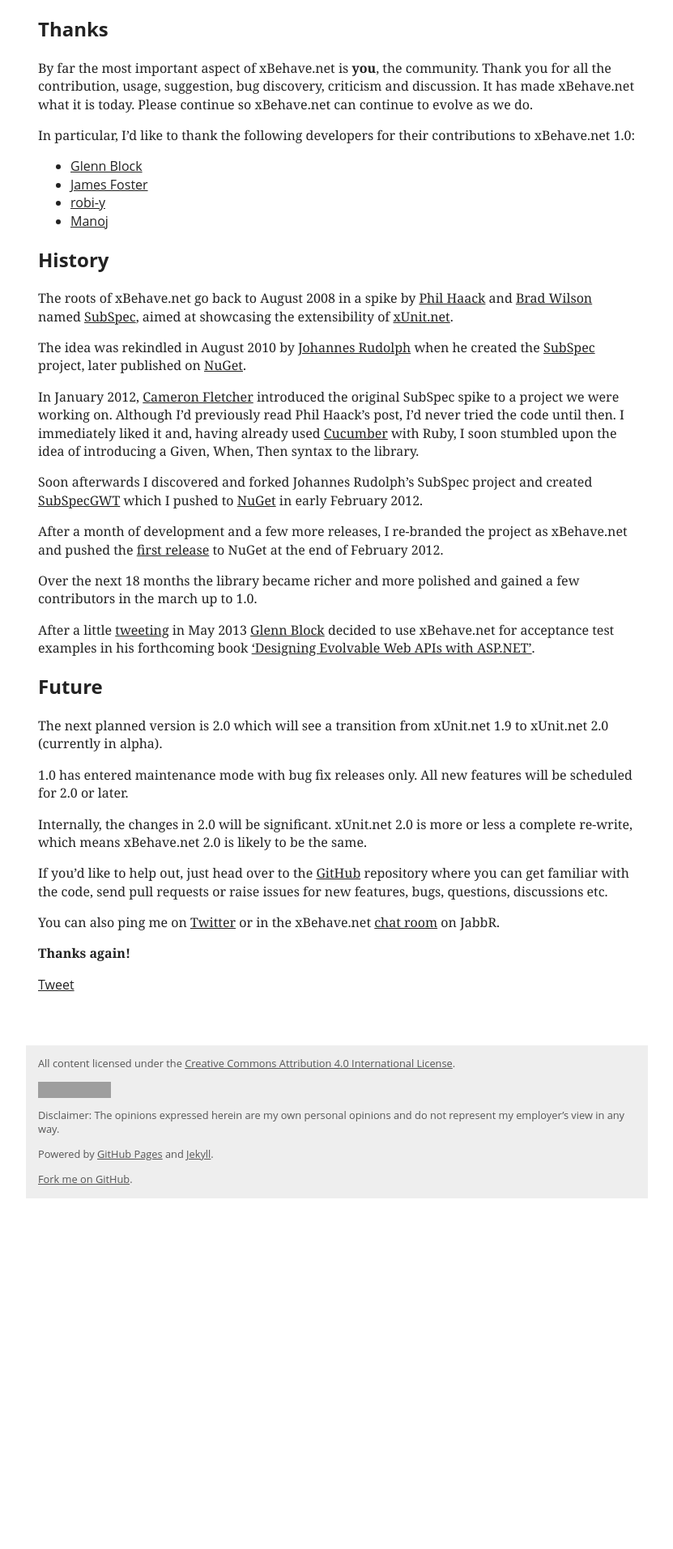
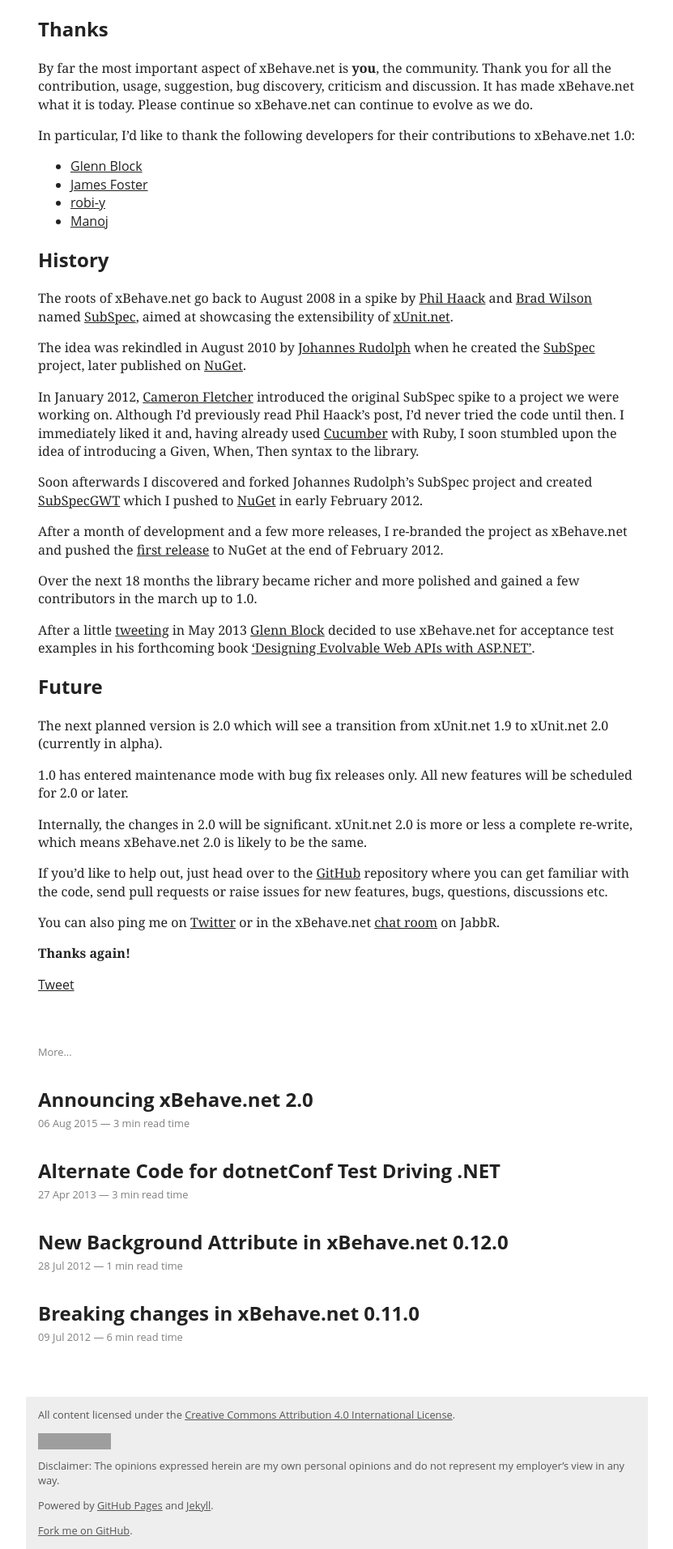
Before and after one commit to adamralph/adamralph.github.com, a Jekyll site: the page built from _posts/2013-10-09-announcing-xbehave-net-1-0.md, in a window 1280 px wide. Shown: the part 803-2716 px from the top of the page at 81% size, without its empty margins (224-1055 px from the left). Built offline with Jekyll 4.4.1, drawn with Linux system fonts in a browser that asks for light colours; comment, search, counter and statistics services are not loaded; before the commit the page ends 2283 px from its top, so only the background shows below that; grey boxes are pictures that could not be loaded.

Commit message:
add related posts

```diff
--- a/_layouts/post.html
+++ b/_layouts/post.html
@@ -8,4 +8,11 @@
       <a href="https://twitter.com/share" class="twitter-share-button" data-via="adamralph" data-related="adamralph" data-text="{{ page.title }}" data-size="small" data-dnt="true">Tweet</a>
       <!--twitter-->
       <script>!function(d,s,id){var js,fjs=d.getElementsByTagName(s)[0],p=/^http:/.test(d.location)?'http':'https';if(!d.getElementById(id)){js=d.createElement(s);js.id=id;js.src=p+'://platform.twitter.com/widgets.js';fjs.parentNode.insertBefore(js,fjs);}}(document, 'script', 'twitter-wjs');</script>
-    </article>
+    </article>{% assign header_written = false %}{% for post in site.posts %}{% assign is_related = false %}{% for tag in post.tags %}{% if post.url != page.url and page.tags contains tag %}{% assign is_related = true %}{% break %}{% endif %}{% endfor %}{% if is_related == false %}{% continue %}{% endif %}{% if header_written == false %}
+    <section class="related-posts">
+      <h1>More...</h1>{% assign header_written = true %}{% endif %}
+      <section class="post-preview">
+        <h1><a href="{{ post.url }}">{{ post.title }}</a></h1>
+        <span class="post-meta">{{ post.date | date_to_string }} &mdash; {{ post.content | number_of_words | divided_by:180 | at_least:1 }} min read time</span>
+      </section>{% endfor %}{% if header_written == true %}
+    </section>{% endif %}
--- a/css/default.css
+++ b/css/default.css
@@ -71,6 +71,7 @@
 }
 
 main h1 {
+    margin-top: 0em;
     margin-bottom: 0em;
 }
 
@@ -78,9 +79,29 @@
     font-family: Cambria, Cochin, Georgia, Times, 'Times New Roman', serif;
 }
 
-section.post-preview {
+main > section.post-preview {
     margin-top: 3em;
     margin-bottom: 3em;
+}
+
+main > section.related-posts {
+    margin-top: 4em;
+}
+
+
+main > section.related-posts > h1 {
+    color: gray;
+    font-size: 0.8em;
+    font-weight: normal;
+}
+
+main > section.related-posts > section.post-preview {
+    margin-top: 2em;
+    margin-bottom: 2em;
+}
+
+main > section.related-posts > section.post-preview > h1 {
+    font-size: 1.5em;
 }
 
 section.post-preview h1 a {
```
